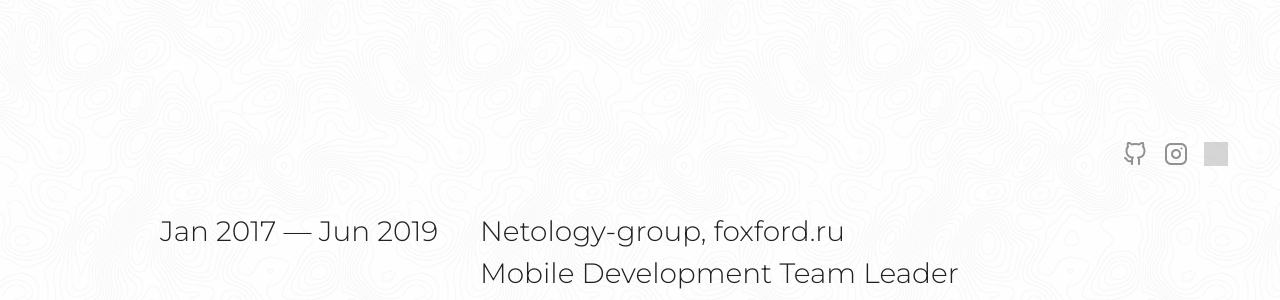
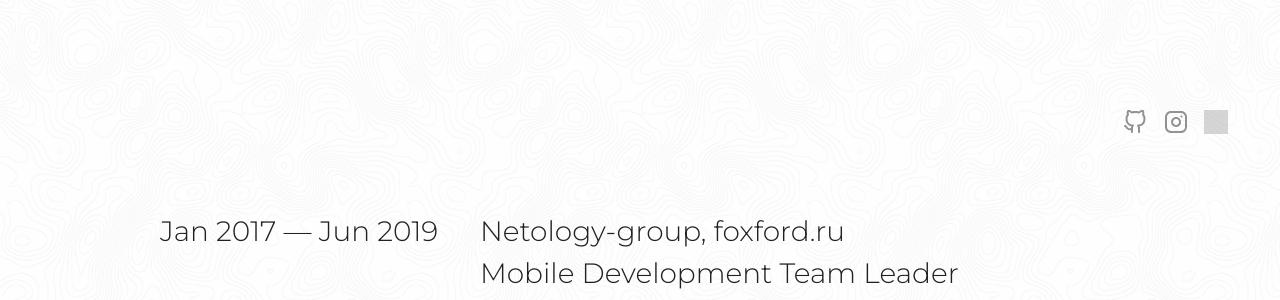
Before and after one commit to n4kz/com.n4kz, a Jekyll site: the page built from index.html, in a window 1280 px wide. Shown: the part 714-1014 px from the top of the page. Built offline with Jekyll 4.4.1, drawn with Linux system fonts in a browser that asks for light colours; nearby versions of some CDN libraries; grey boxes are pictures that could not be loaded.

Commit message:
Added explicit height to footer

```diff
--- a/static/css/main.css
+++ b/static/css/main.css
@@ -162,6 +162,7 @@ footer {
   position: absolute;
   top: 100%;
   width: 100%;
+  height: 2rem;
   transform: translate(0, -100%) translate(0, -48px);
 }
 
```
